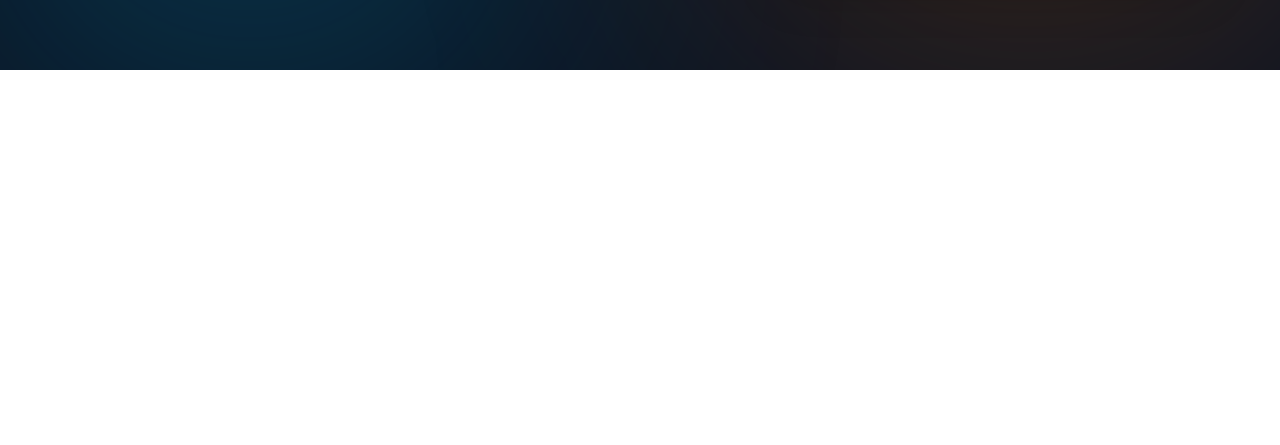
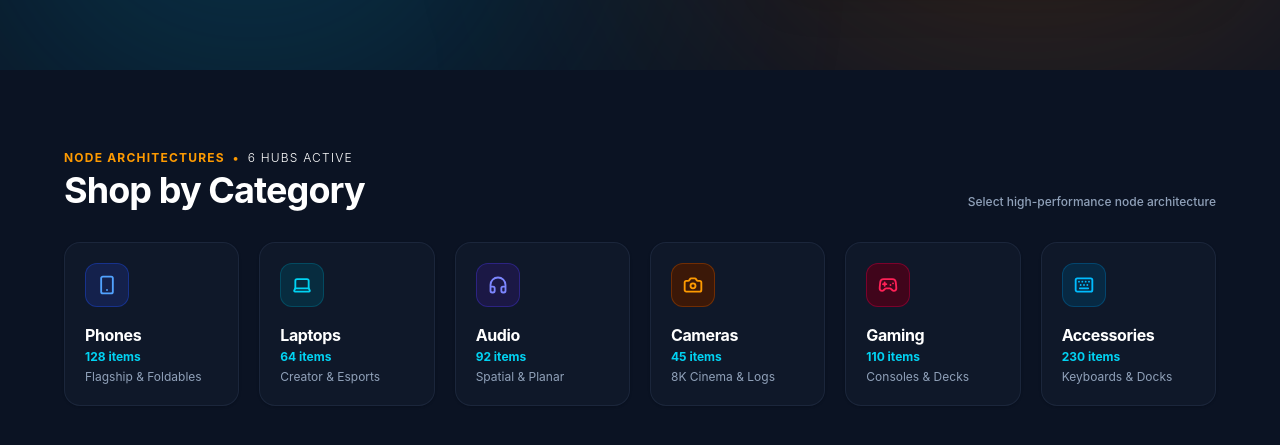
Before and after one commit to hrithik-nonia/voltmart_e_comm_frontend, a React (Vite) app: page / in a window 1280 px wide. Shown: the part 629-1074 px from the top of the page. Before the commit the page ends 800 px from the top, so only its background shows below. Built offline with nearby package versions, Linux system fonts and the light colour scheme.

Commit message:
category section added to landing page

```diff
--- a/src/components/commonComponents/SmallComponents.jsx
+++ b/src/components/commonComponents/SmallComponents.jsx
@@ -0,0 +1,18 @@
+export function HeadingComp({ text }) {
+  return (
+    <>
+      <div>
+        <div
+          className={`flex items-center gap-2 text-[10px] sm:text-xs font-bold tracking-widest ${text ? text : "text-white"} uppercase mb-1`}
+        >
+          <span>NODE ARCHITECTURES</span>
+          <span>•</span>
+          <span className="text-white font-light">6 Hubs Active</span>
+        </div>
+        <h2 className="text-3xl sm:text-4xl font-bold tracking-tight text-white">
+          Shop by Category
+        </h2>
+      </div>
+    </>
+  );
+}
--- /dev/null
+++ b/src/components/landingPageComponents/ShopByCategorySection.jsx
@@ -0,0 +1,56 @@
+// built in imports
+
+// component imports
+import { Categories } from "../../constants/constant";
+import { HeadingComp } from "../commonComponents/SmallComponents";
+
+export default function ShopByCategorySection({ onCategoryClick }) {
+  return (
+    <section>
+      <div className="space-y-8">
+        {/* Header Bar */}
+        <div className="flex items-end justify-between">
+          <HeadingComp text="text-amber-500" />
+
+          <p className="text-xs text-slate-400 font-medium hidden sm:block">
+            Select high-performance node architecture
+          </p>
+        </div>
+
+        {/* 6 Category Cards Grid */}
+        <div className="grid grid-cols-2 sm:grid-cols-3 lg:grid-cols-6 gap-4 sm:gap-5">
+          {Categories.map((cat, idx) => {
+            const Icon = cat.icon;
+            return (
+              <div
+                key={idx}
+                onClick={() => onCategoryClick && onCategoryClick(cat)}
+                className="group flex flex-col justify-between rounded-2xl border border-slate-800/90 bg-[#0F1829] p-5 shadow-sm hover:border-slate-700 hover:bg-[#131E33] hover:-translate-y-1 transition-all duration-200 cursor-pointer"
+              >
+                {/* Icon Badge */}
+                <div
+                  className={`flex h-11 w-11 items-center justify-center rounded-xl border mb-4 shrink-0 transition-transform group-hover:scale-105 ${cat.badgeStyle}`}
+                >
+                  <Icon className="h-5 w-5 stroke-[2.2]" />
+                </div>
+
+                {/* Text Content */}
+                <div>
+                  <h3 className="text-base font-bold text-white tracking-tight group-hover:text-cyan-400 transition-colors">
+                    {cat.title}
+                  </h3>
+                  <p className="text-xs font-bold text-cyan-400 mt-0.5">
+                    {cat.items}
+                  </p>
+                  <p className="text-xs text-slate-400 font-normal mt-1">
+                    {cat.description}
+                  </p>
+                </div>
+              </div>
+            );
+          })}
+        </div>
+      </div>
+    </section>
+  );
+}
--- a/src/constants/constant.jsx
+++ b/src/constants/constant.jsx
@@ -0,0 +1,53 @@
+import {
+  Smartphone,
+  Laptop,
+  Headphones,
+  Camera,
+  Gamepad2,
+  Keyboard,
+} from "lucide-react";
+
+export const Categories = [
+  {
+    title: "Phones",
+    items: "128 items",
+    description: "Flagship & Foldables",
+    icon: Smartphone,
+    badgeStyle: "bg-blue-950/80 border-blue-800/60 text-blue-400",
+  },
+  {
+    title: "Laptops",
+    items: "64 items",
+    description: "Creator & Esports",
+    icon: Laptop,
+    badgeStyle: "bg-cyan-950/80 border-cyan-800/60 text-cyan-400",
+  },
+  {
+    title: "Audio",
+    items: "92 items",
+    description: "Spatial & Planar",
+    icon: Headphones,
+    badgeStyle: "bg-indigo-950/80 border-indigo-800/60 text-indigo-400",
+  },
+  {
+    title: "Cameras",
+    items: "45 items",
+    description: "8K Cinema & Logs",
+    icon: Camera,
+    badgeStyle: "bg-amber-950/80 border-amber-800/60 text-amber-500",
+  },
+  {
+    title: "Gaming",
+    items: "110 items",
+    description: "Consoles & Decks",
+    icon: Gamepad2,
+    badgeStyle: "bg-rose-950/80 border-rose-800/60 text-rose-500",
+  },
+  {
+    title: "Accessories",
+    items: "230 items",
+    description: "Keyboards & Docks",
+    icon: Keyboard,
+    badgeStyle: "bg-sky-950/80 border-sky-800/60 text-sky-400",
+  },
+];
--- a/src/pages/LandingPage.jsx
+++ b/src/pages/LandingPage.jsx
@@ -2,6 +2,7 @@
 
 // component imports
 import VoltmartHeroSection from "../components/landingPageComponents/VoltmartHeroSection";
+import ShopByCategorySection from "../components/landingPageComponents/ShopByCategorySection";
 
 function LandingPage() {
   return (
@@ -9,9 +10,14 @@ function LandingPage() {
       <section>
         <VoltmartHeroSection />
       </section>
-      <section></section>
-      <section></section>
-      <section></section>
+
+      <section className="bg-[#0B1323] text-white py-14 sm:py-20 px-6 sm:px-12 lg:px-16">
+        <section>
+          <ShopByCategorySection />
+        </section>
+        <section></section>
+        <section></section>
+      </section>
     </>
   );
 }
```
